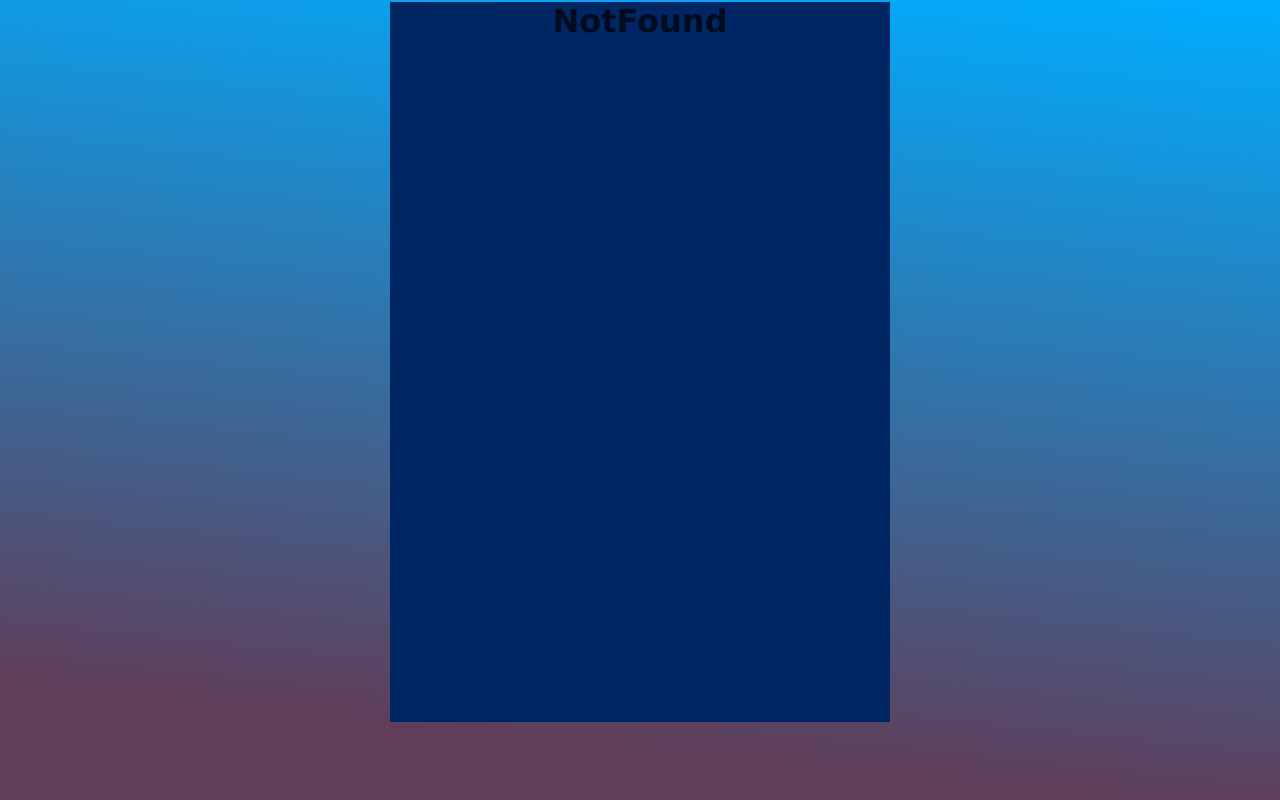
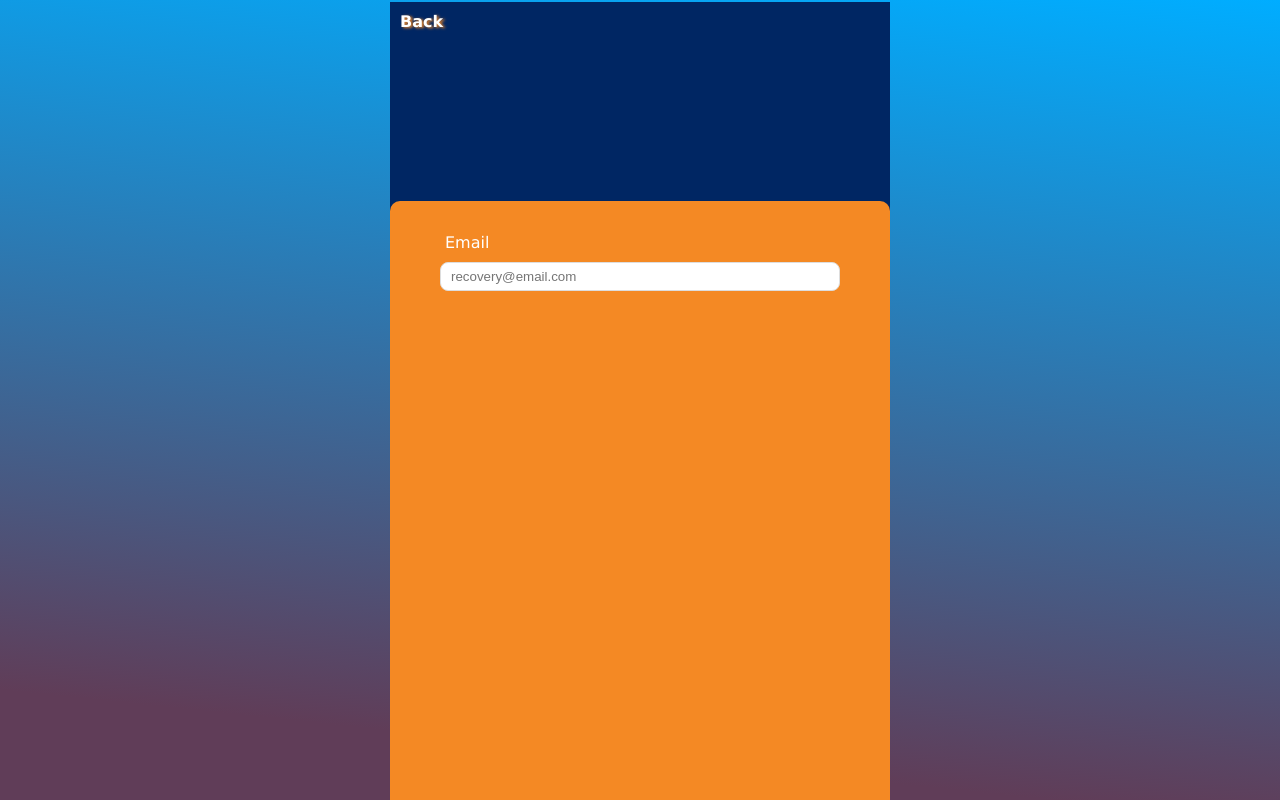
Before and after one commit to loveragabriel/myapp, a React (Create React App) app: page /ForgotPassword in a window 1280 px wide. Shown: the top 800 px of the page. Built offline with nearby package versions, Linux system fonts and the light colour scheme.

Commit message:
Component Forgote Password added, just design

```diff
--- a/src/App.css
+++ b/src/App.css
@@ -30,6 +30,7 @@ font-family: 'Lucida Sans', 'Lucida Sans Regular', 'Lucida Grande', 'Lucida Sans
  font-size: 1.5em;
  color: #FFFFFF;
  font-weight: 600;
+ cursor: pointer;
 }
 
 .Form-Container{
@@ -92,9 +93,42 @@ button:hover {
   margin-top: 10em;
   color: #FFFFFF;
   text-shadow: 2px 1px 3px #F48924;
+  cursor: pointer;
 }
 /* -------- STYLE HOME COMPONENT ------------------*/
 /*----------------- FINISH ------------------------ */
+
+
+/*---------------- ForgotPage-------------------- */
+.recovery{
+  background-color: var(--orange);
+  margin-top: 10em;
+  height: 100vh;
+  border-radius: 10px 10px 0 0;
+}
+
+.back{
+  font-size: 1em;
+  display: flex;
+  justify-content: start;
+  padding: 10px;
+  color: #FFFFFF;
+  text-shadow: 2px 1px 3px #F48924;
+  cursor: pointer;
+}
+
+.back:hover{
+  transform: scale(1.009);
+}
+
+.recovery label{
+  color: #FFFFFF;
+  padding-top: 2em;
+}
+
+
+
+
 
 
 
@@ -134,6 +168,7 @@ button:hover {
   text-shadow: -1px -1px 8px rgba(27, 30, 31, 1);
   margin: 1em  auto;
 }*/
+
 
 ul li{
   background-color: #8a9ec3;
--- a/src/App.js
+++ b/src/App.js
@@ -17,6 +17,7 @@ import SignUp from "./Components/SignUp";
 import UserCreated from "./Components/UserCreated";
 import { NotFound } from "./Components/NotFound";
 import Private from "./Components/Private";
+import { ForgotPassword } from "./Components/ForgotPassword";
 
 
 function App() {
@@ -35,6 +36,7 @@ function App() {
           <Route path='SignUp' element={<SignUp/>}/>
           <Route path='UserCreated' element={<UserCreated/>}/>
           <Route path='*' element={<NotFound/>}/>
+          <Route path="ForgotPassword" element={<ForgotPassword/>}/>
         </Routes>
         </BrowserRouter>
         </div>
--- /dev/null
+++ b/src/Components/ForgotPassword.js
@@ -0,0 +1,29 @@
+import React from "react";
+import ReactDOM from "react-dom/client";
+import { useState } from "react";
+import { Outlet } from "react-router";
+import { Navigate, useNavigate } from "react-router";
+
+export const ForgotPassword = () => {
+   /* const recovery = (e) => {
+        // Here check if the credentials are correct for access
+    e.preventDefault()
+     const mailRecovery = mailto:{recoveryEmail}subject=Forgot%20you%20Email&body=Message%20for%20recovering%20Email.%20} value={recoveryEmail}
+*/    const navigate =  useNavigate();
+
+const back = (e)=>{
+    e.preventDefault()
+    if (back){navigate('/')}
+}
+
+
+  return (
+    <div className='forgot-password'>
+          <h2 className="back" onClick={back}> Back </h2>
+          <div className="recovery">
+            <label>Email</label>
+                <input type="email" placeholder="recovery@email.com" name="recoveryEmail" />
+          </div>
+    </div>
+  )
+}
--- a/src/Components/Home.js
+++ b/src/Components/Home.js
@@ -36,6 +36,10 @@ const Home = () =>{
         e.preventDefault()
         if (signUp){navigate('/SignUp')}
     }
+    const ForgotPassword = (e)=>{
+        e.preventDefault()
+        if (ForgotPassword){navigate('/ForgotPassword')}
+    }
     return(
         <div id="Home">
             <h1 className="log-in-title">Welcome</h1>
@@ -52,7 +56,7 @@ const Home = () =>{
                 <button onClick={submited}>Sign In</button>
             </form>
             <div className="Home-bottom-links">
-                <h2 className="Forgot-password">Forgot Password</h2>
+                <h2 className="Forgot-password" onClick={ForgotPassword}>Forgot Password</h2>
                 <h2 className="sign-up" onClick={signUp}> SignUp </h2>
             </div>
              {/*<button onClick={signUp}>Create Account</button>*/}
```
